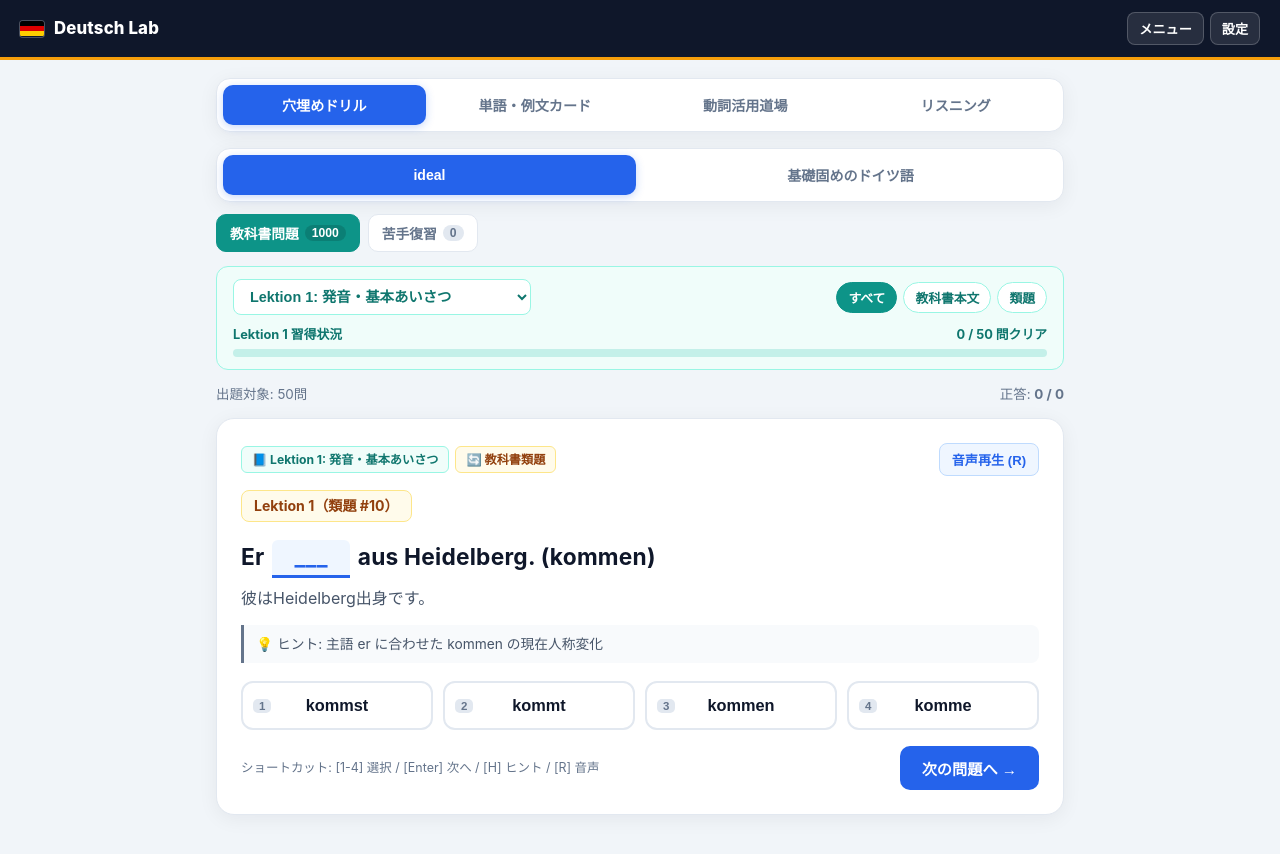
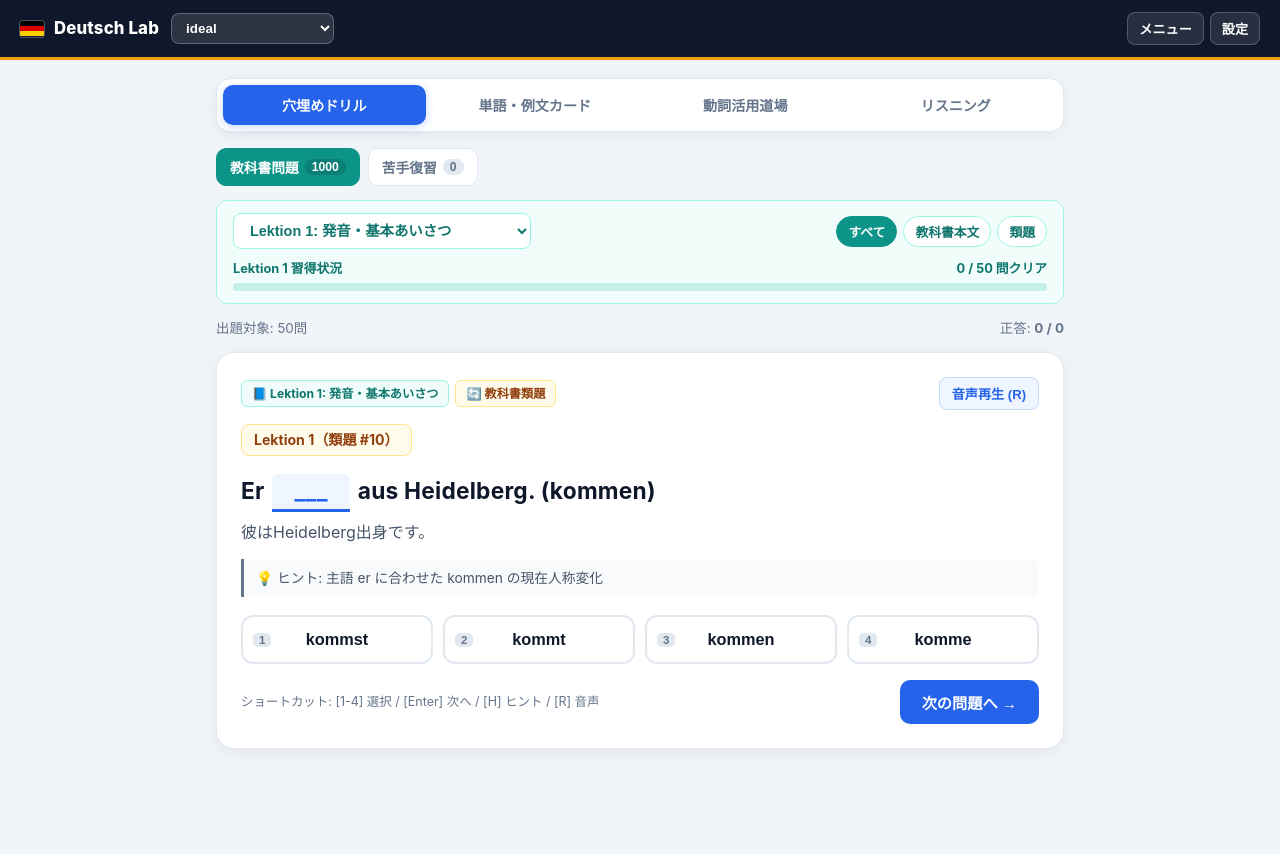
Before and after one commit to kosei25125/german, a plain HTML site: page german_sentence_drill.html in a window 1280 px wide. Drawn offline with Linux system fonts and the light colour scheme.

Commit message:
Add files via upload

```diff
--- a/german_sentence_drill.html
+++ b/german_sentence_drill.html
@@ -113,6 +113,18 @@
   .flag span:nth-child(2) { background: #dd0000; flex: 1; }
   .flag span:nth-child(3) { background: #ffce00; flex: 1; }
 
+  .header-left { display: flex; align-items: center; gap: 12px; flex-wrap: wrap; }
+  .header-select {
+    background: rgba(255,255,255,0.12);
+    color: #fff;
+    border: 1px solid rgba(255,255,255,0.25);
+    padding: 6px 10px;
+    border-radius: 8px;
+    font-size: 0.84rem;
+    font-weight: 700;
+    cursor: pointer;
+  }
+  .header-select option { color: #0f172a; background: #fff; }
   .header-controls { display: flex; flex-wrap: wrap; gap: 6px; align-items: center; }
   .btn-sm {
     background: rgba(255,255,255,0.1);
@@ -590,9 +602,15 @@
 <body>
 
 <header>
-  <div class="brand">
-    <div class="flag"><span></span><span></span><span></span></div>
-    <span>Deutsch Lab</span>
+  <div class="header-left">
+    <div class="brand">
+      <div class="flag"><span></span><span></span><span></span></div>
+      <span>Deutsch Lab</span>
+    </div>
+    <select class="header-select" id="bookSelect" onchange="setBook(this.value)">
+      <option value="ideal">ideal</option>
+      <option value="kiso">基礎固めのドイツ語</option>
+    </select>
   </div>
   <div class="header-controls">
     <button class="btn-sm" onclick="openModal('menuModal')">メニュー</button>
@@ -611,10 +629,6 @@
 
   <!-- 教科書・フィルタ（ドリル／カード／リスニング共通） -->
   <div id="filterContainer">
-    <div class="mode-bar" style="grid-template-columns: repeat(2, 1fr); margin-bottom:12px;">
-      <button class="mode-btn active" data-book="ideal" onclick="setBook('ideal')">ideal</button>
-      <button class="mode-btn" data-book="kiso" onclick="setBook('kiso')">基礎固めのドイツ語</button>
-    </div>
 
     <div class="tabs" id="tabsBar"></div>
 
@@ -1784,7 +1798,8 @@ function setMode(mode) {
 
 function setBook(book) {
   activeBook = book;
-  document.querySelectorAll("[data-book]").forEach(b => b.classList.toggle("active", b.dataset.book === book));
+  const sel = document.getElementById("bookSelect");
+  if (sel) sel.value = book;
   renderTabs();
   nextQuestion();
 }
--- a/sw.js
+++ b/sw.js
@@ -1,4 +1,4 @@
-const CACHE_NAME = "german-drill-pwa-v3";
+const CACHE_NAME = "german-drill-pwa-v4";
 const ASSETS = [
   "./",
   "./index.html",
```
Also changed, not shown: index.html (+23 -8 lines).
